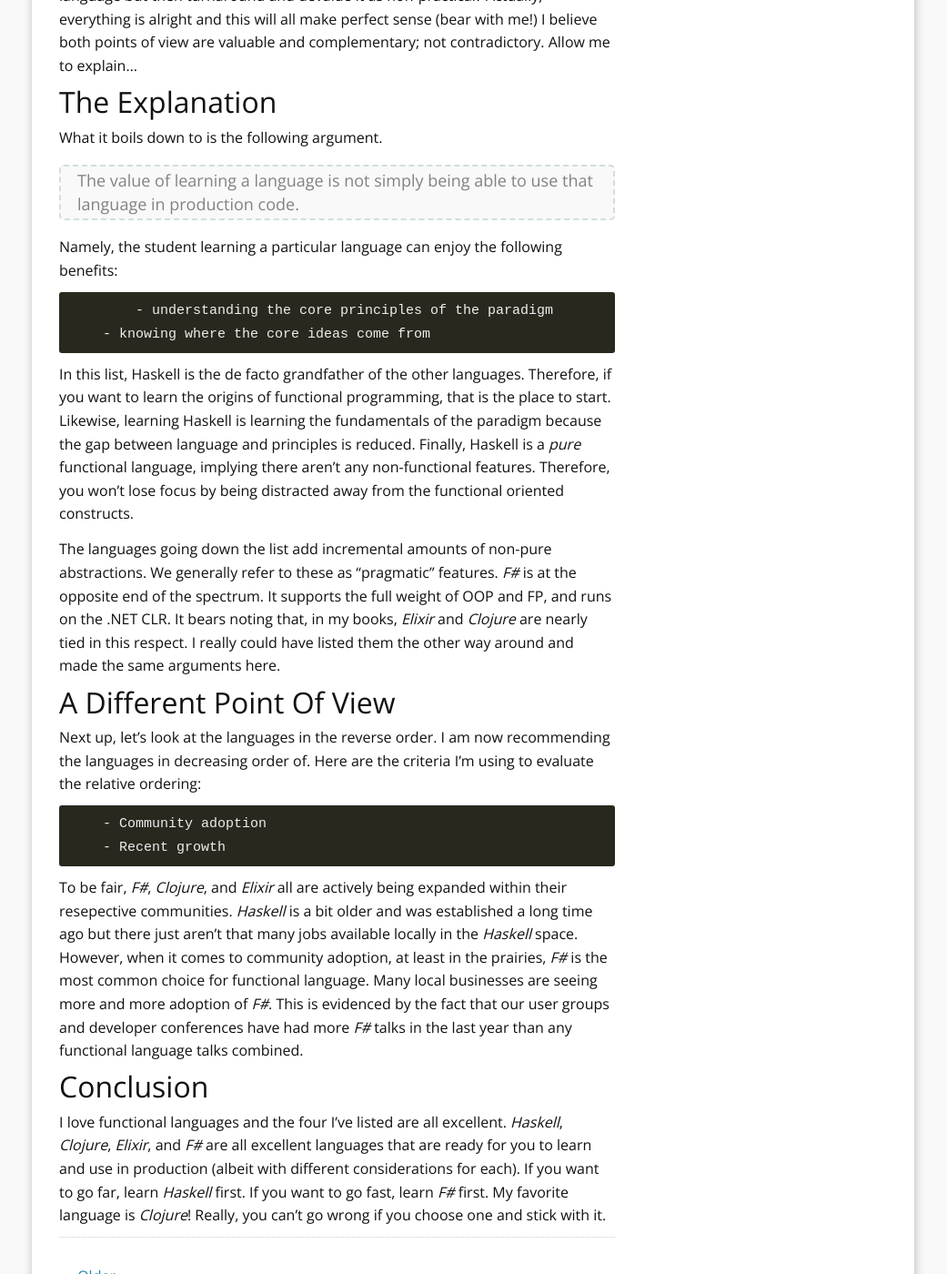
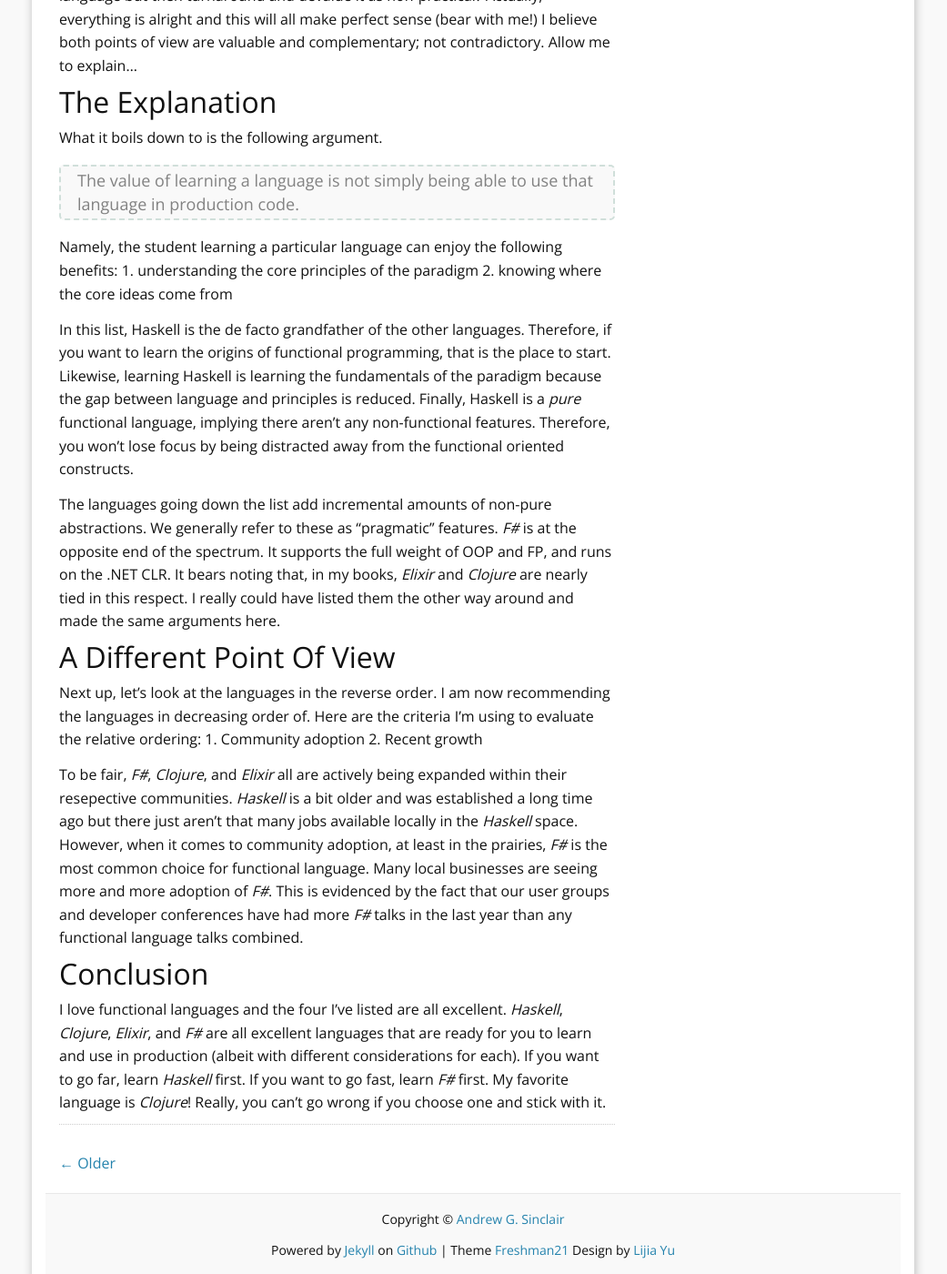
Before and after one commit to AndrewSinclair/AndrewSinclair.github.io, a Jekyll site: the page built from _posts/2017-03-28-on-why-functional-matters.md, in a window 1280 px wide and 1400 px high, scrolled down 1493 px. Shown: the whole window at 91% size, without its empty margins (120-1161 px from the left). Built offline with Jekyll 4.4.1, drawn with Linux system fonts in a browser that asks for light colours; our own code applies the rules of GitHub Pages for plain Markdown files; comment, search, counter and statistics services are not loaded.

Commit message:
update formatting

````diff
--- a/_posts/2017-03-28-on-why-functional-matters.md
+++ b/_posts/2017-03-28-on-why-functional-matters.md
@@ -43,10 +43,9 @@ What it boils down to is the following argument.
 
 
 Namely, the student learning a particular language can enjoy the following benefits:
-```
-	- understanding the core principles of the paradigm
-    - knowing where the core ideas come from
-```
+    1. understanding the core principles of the paradigm
+    2. knowing where the core ideas come from
+
 
 In this list, Haskell is the de facto grandfather of the other languages. Therefore, if you want to learn the origins of functional programming, that is the place to start. Likewise, learning Haskell is learning the fundamentals of the paradigm because
 the gap between language and principles is reduced. Finally, Haskell is a *pure* functional language, implying there aren't any non-functional features. Therefore, you won't lose focus by being distracted away from the functional oriented constructs.
@@ -57,10 +56,9 @@ It bears noting that, in my books, _Elixir_ and _Clojure_ are nearly tied in thi
 ## A Different Point Of View
 
 Next up, let's look at the languages in the reverse order. I am now recommending the languages in decreasing order of. Here are the criteria I'm using to evaluate the relative ordering:
-```
-    - Community adoption
-    - Recent growth
-```
+    1. Community adoption
+    2. Recent growth
+
 
 To be fair, _F#_, _Clojure_, and _Elixir_ all are actively being expanded within their resepective communities. _Haskell_ is a bit older and was established a long time ago but there just aren't that many jobs available locally in the _Haskell_ space. However, when it comes to community adoption, at least in the prairies, _F#_ is the most common choice for functional language. Many local businesses are seeing more and more adoption of _F#_. This is evidenced by the fact that our user groups and developer conferences have had more _F#_ talks in the last year than any functional language talks combined.
 
````
